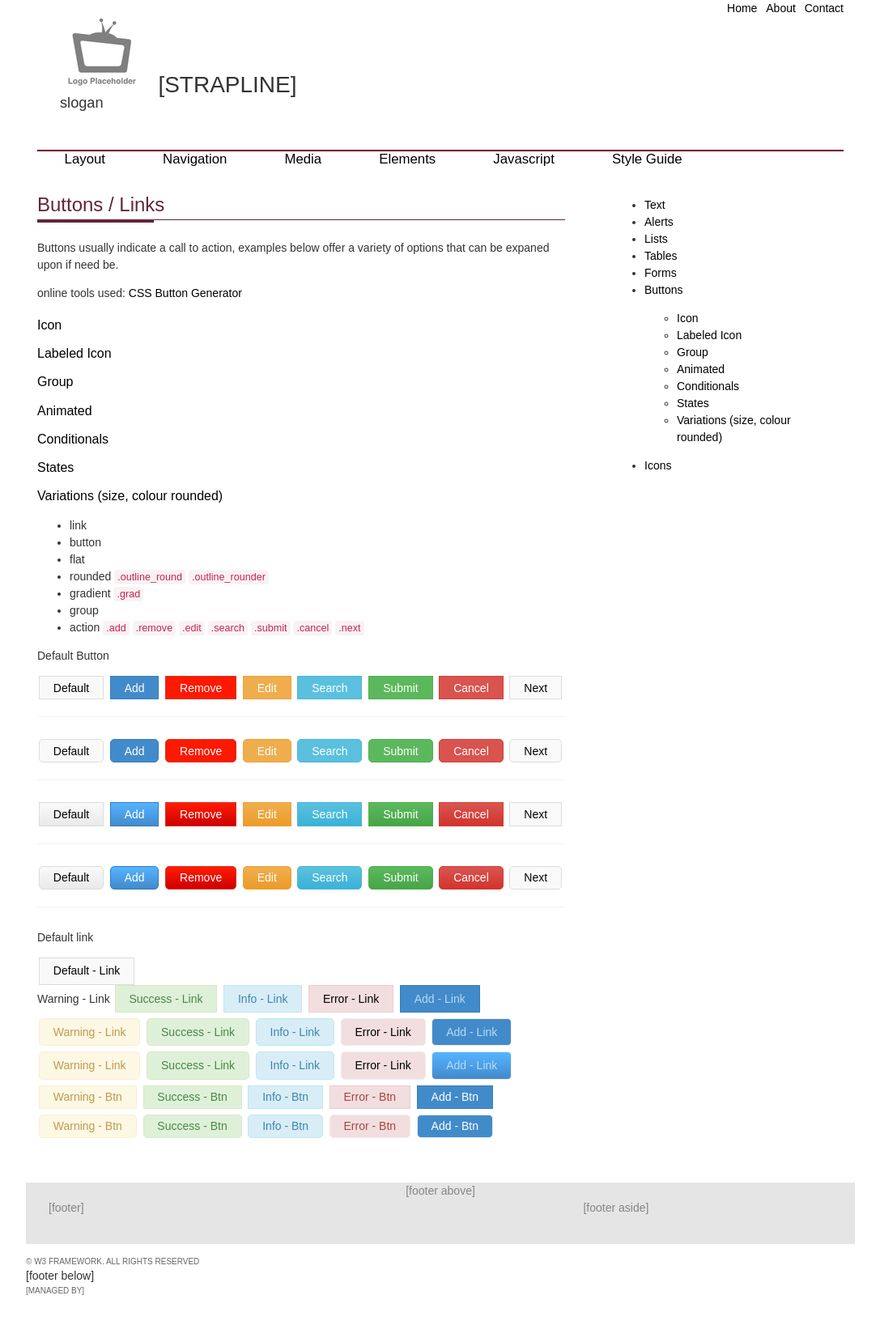
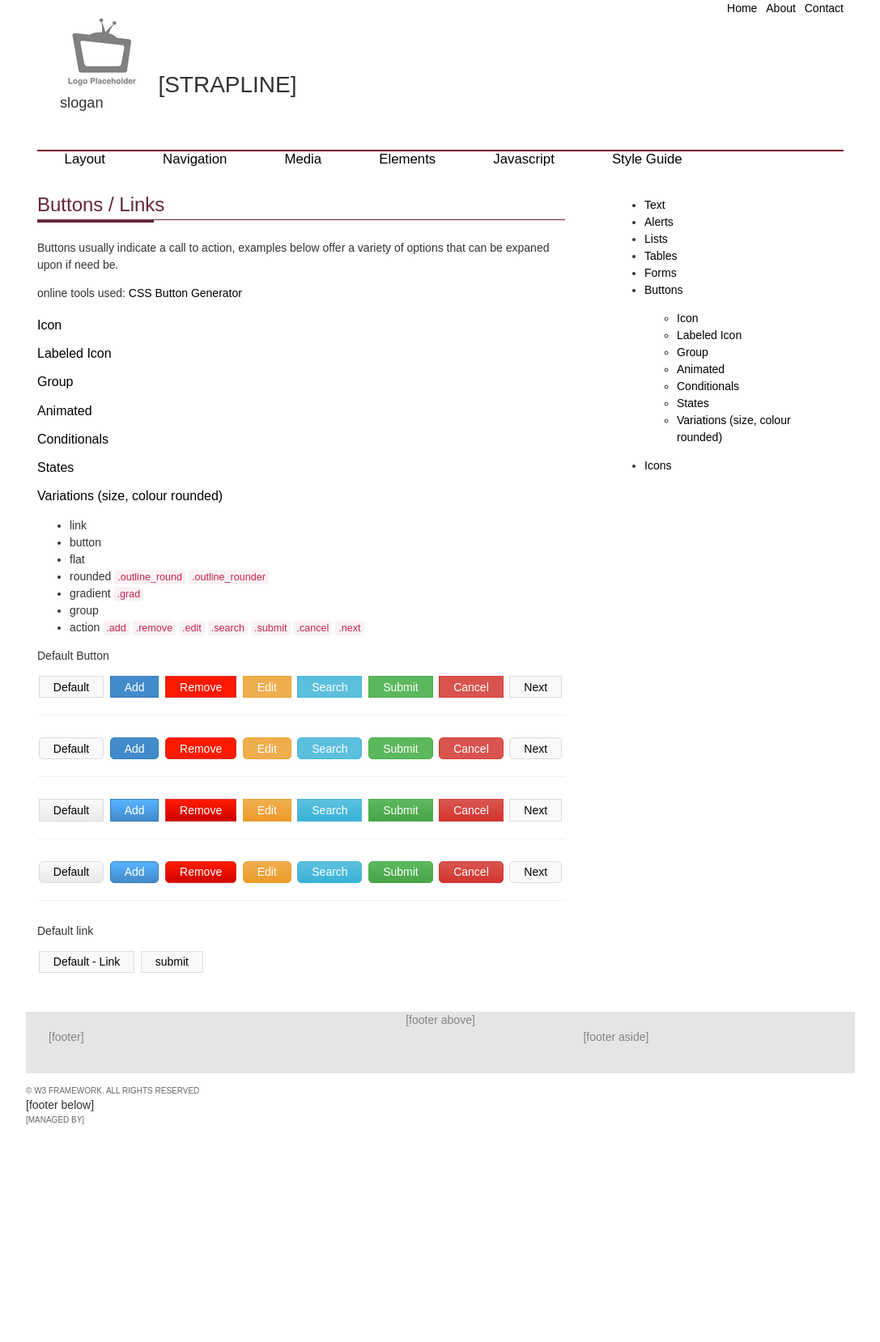
Before and after one commit to 2dpi/templates, a Jekyll site: the page built from www/elements/manual/elements/buttons.html, in a window 1280 px wide. Shown: the whole page at 81% size, without its empty margins (96-1183 px from the left). Built offline with Jekyll 4.4.1, drawn with Linux system fonts in a browser that asks for light colours; after the commit the page ends 1447 px from its top, so only the background shows below that.

```diff
--- a/www/css/content/alpha.css
+++ b/www/css/content/alpha.css
@@ -351,6 +351,7 @@ input[type="submit"].btn,
 	padding: 0.4em 1.2em 0.4em;
 	border: 1px solid #DCDCDC;
 	background-color: #F9F9F9;
+	line-height: 1;
 }
 .btn:hover {
 	text-decoration: none;
--- a/www/elements/manual/elements/buttons.html
+++ b/www/elements/manual/elements/buttons.html
@@ -72,42 +72,7 @@ keywords: css3 butons
         <hr>
         <p>Default link</p>
         <a class="btn" href="#">Default - Link</a>
-
-        <section class="panel out_tight out_only_bottom">
-          <a class=fault link"btn_warning"href="#">Warning - Link</a>
-          <a class="btn_success"href="#">Success - Link</a>
-          <a class="btn_info"href="#">Info - Link</a>
-          <a class="btn_error"href="#">Error - Link</a>
-          <a class="btn_add"href="#">Add - Link</a>
-        </section>
-        <section class="panel out_tight out_only_bottom">
-          <a class="btn_warning outline_round"href="#">Warning - Link</a>
-          <a class="btn_success outline_round"href="#">Success - Link</a>
-          <a class="btn_info outline_round"href="#">Info - Link</a>
-          <a class="btn_error outline_round"href="#">Error - Link</a>
-          <a class="btn_add outline_round"href="#">Add - Link</a>
-        </section>
-        <section class="panel out_tight out_only_bottom">
-          <a class="btn_warning outline_round"href="#">Warning - Link</a>
-          <a class="btn_success outline_round"href="#">Success - Link</a>
-          <a class="btn_info outline_round"href="#">Info - Link</a>
-          <a class="btn_error outline_round"href="#">Error - Link</a>
-          <a class="btn_add grad outline_round"href="#">Add - Link</a>
-        </section>
-        <section class="panel out_tight out_only_bottom">
-          <button type="button" class="btn_warning">Warning - Btn</button>
-          <button type="button" class="btn_success">Success - Btn</button>
-          <button type="button" class="btn_info">Info - Btn</button>
-          <button type="button" class="btn_error">Error - Btn</button>
-          <button type="button" class="btn_add">Add - Btn</button>
-        </section>
-        <section class="panel out_tight out_only_bottom">
-          <button type="button" class="btn_warning outline_round">Warning - Btn</button>
-          <button type="button" class="btn_success outline_round">Success - Btn</button>
-          <button type="button" class="btn_info outline_round">Info - Btn</button>
-          <button type="button" class="btn_error outline_round">Error - Btn</button>
-          <button type="button" class="btn_add outline_round">Add - Btn</button>
-        </section>
+        <input type="submit" value="submit" class="btn">
       </article>
     </div>
     <aside class="container_aside">
```
